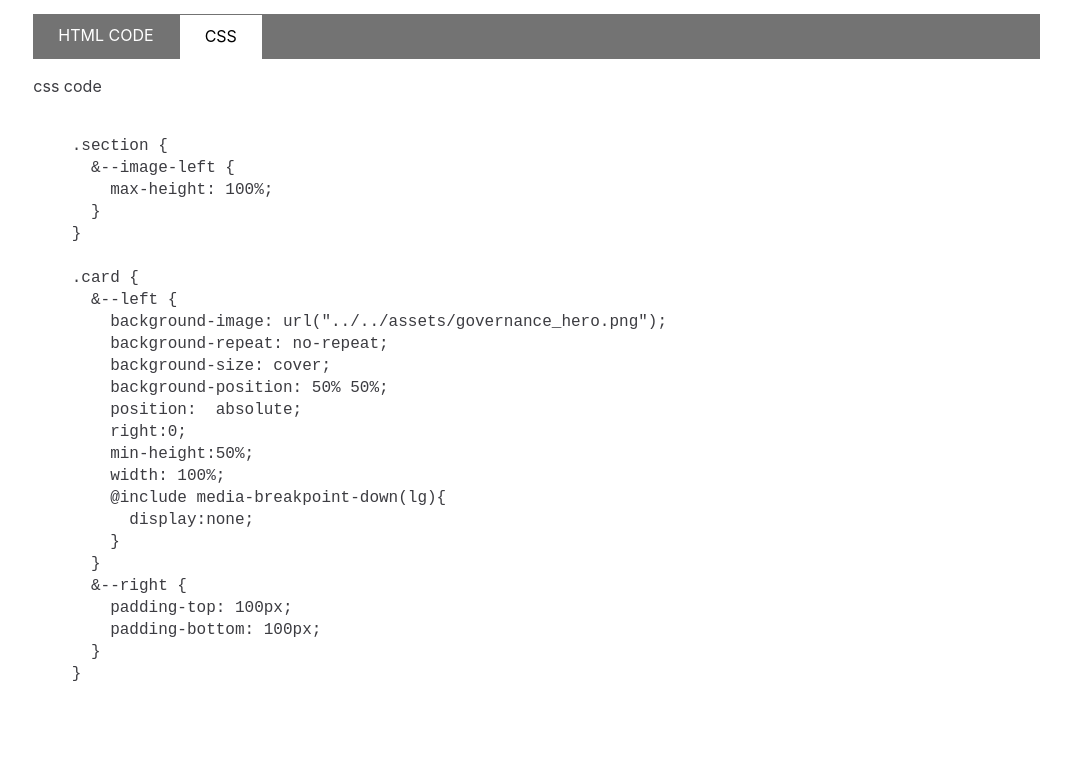
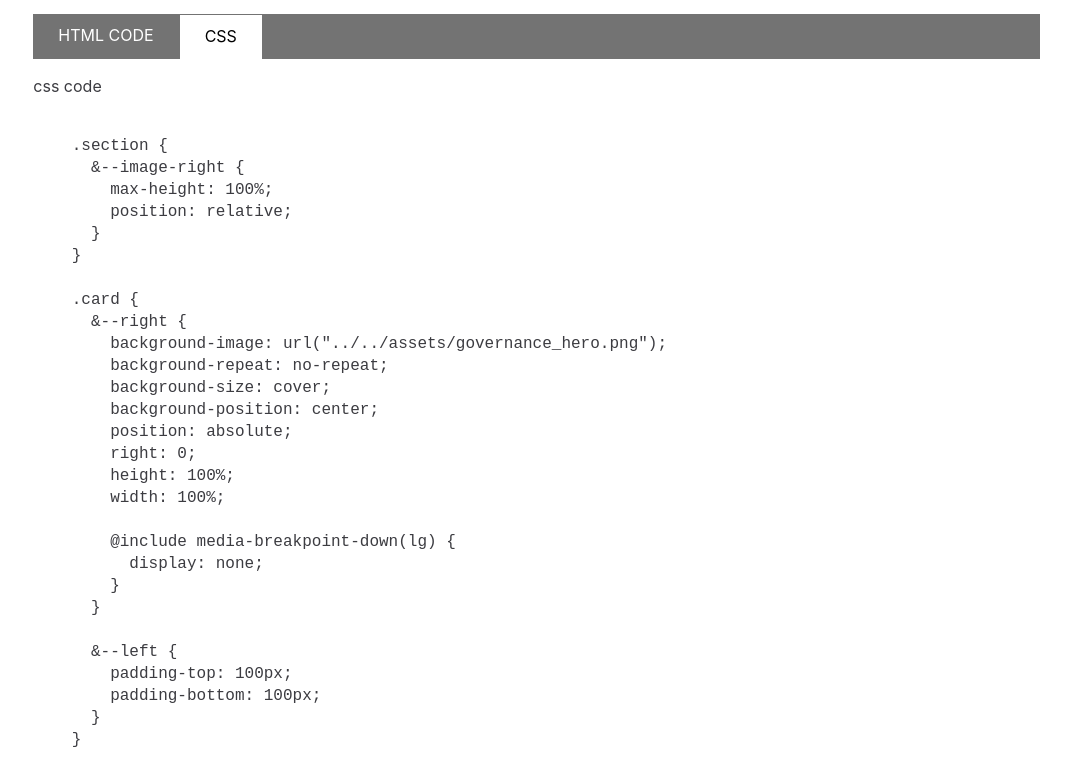
Before and after one commit to sadhna23/vue_boilerplate_atomic_design, a Vue app: page /layout/css in a window 1280 px wide. Shown: the part 550-1317 px from the top of the page, without its empty margins (210-1280 px from the left). Before the commit the page ends 1251 px from the top, so only its background shows below. Built offline with nearby package versions, Linux system fonts and the light colour scheme; a web font is replaced by a local one.

Commit message:
Image position changed

```diff
--- a/src/components/molecules/CSSCode.vue
+++ b/src/components/molecules/CSSCode.vue
@@ -1,33 +1,36 @@
 <template>
-  <div>css code
-  <pre>
+  <div>
+    css code
+    <pre>
     .section {
-      &--image-left {
+      &--image-right {
         max-height: 100%;
+        position: relative;
       }
     }
 
     .card {
-      &--left {
+      &--right {
         background-image: url("../../assets/governance_hero.png");
         background-repeat: no-repeat;
         background-size: cover;
-        background-position: 50% 50%;
-        position:  absolute;
-        right:0;
-        min-height:50%;
+        background-position: center;
+        position: absolute;
+        right: 0;
+        height: 100%;
         width: 100%;
-        @include media-breakpoint-down(lg){
-          display:none;
+
+        @include media-breakpoint-down(lg) {
+          display: none;
         }
       }
-      &--right {
+
+      &--left {
         padding-top: 100px;
         padding-bottom: 100px;
       }
     }
 </pre>
-
   </div>
 </template>
 
```
